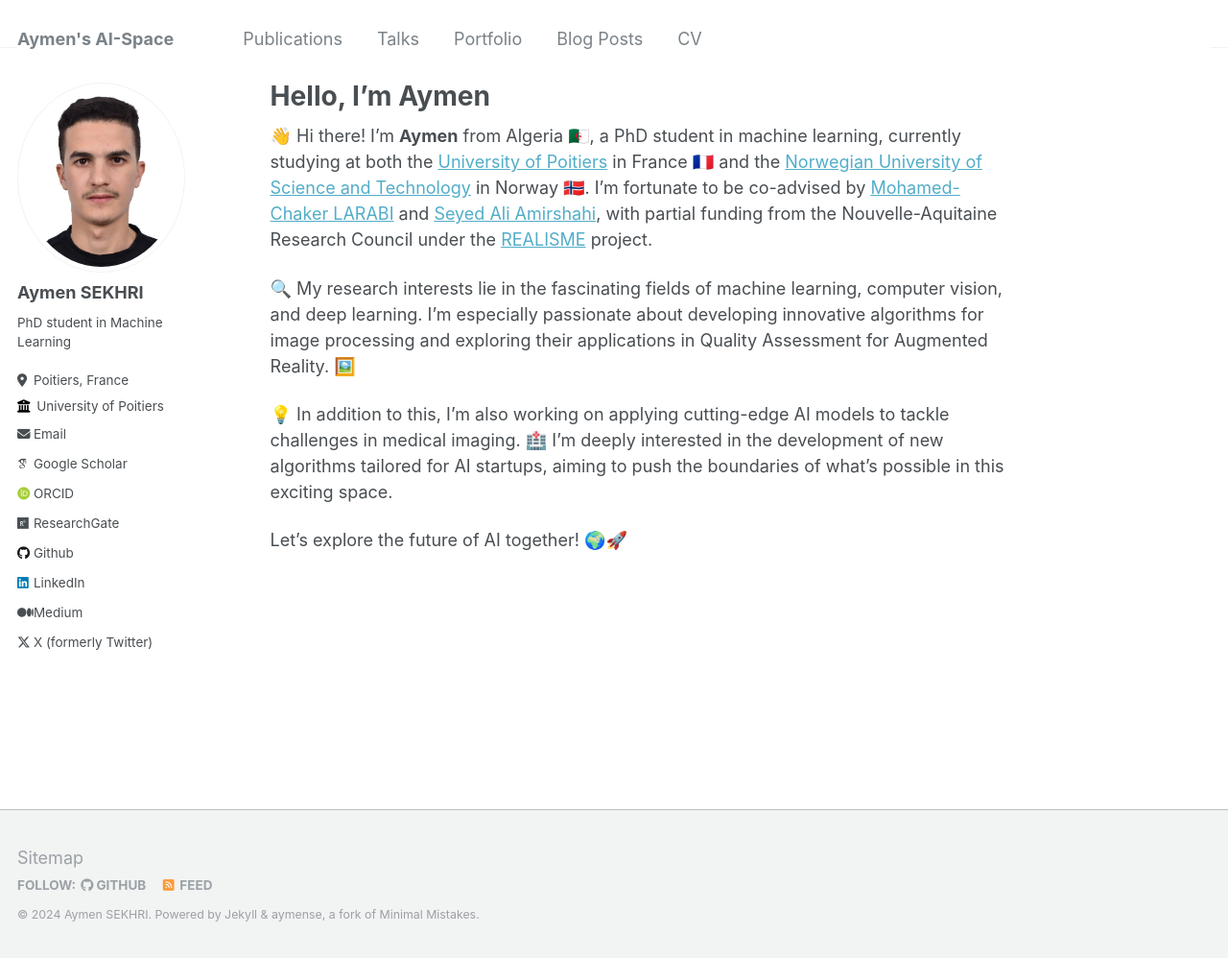
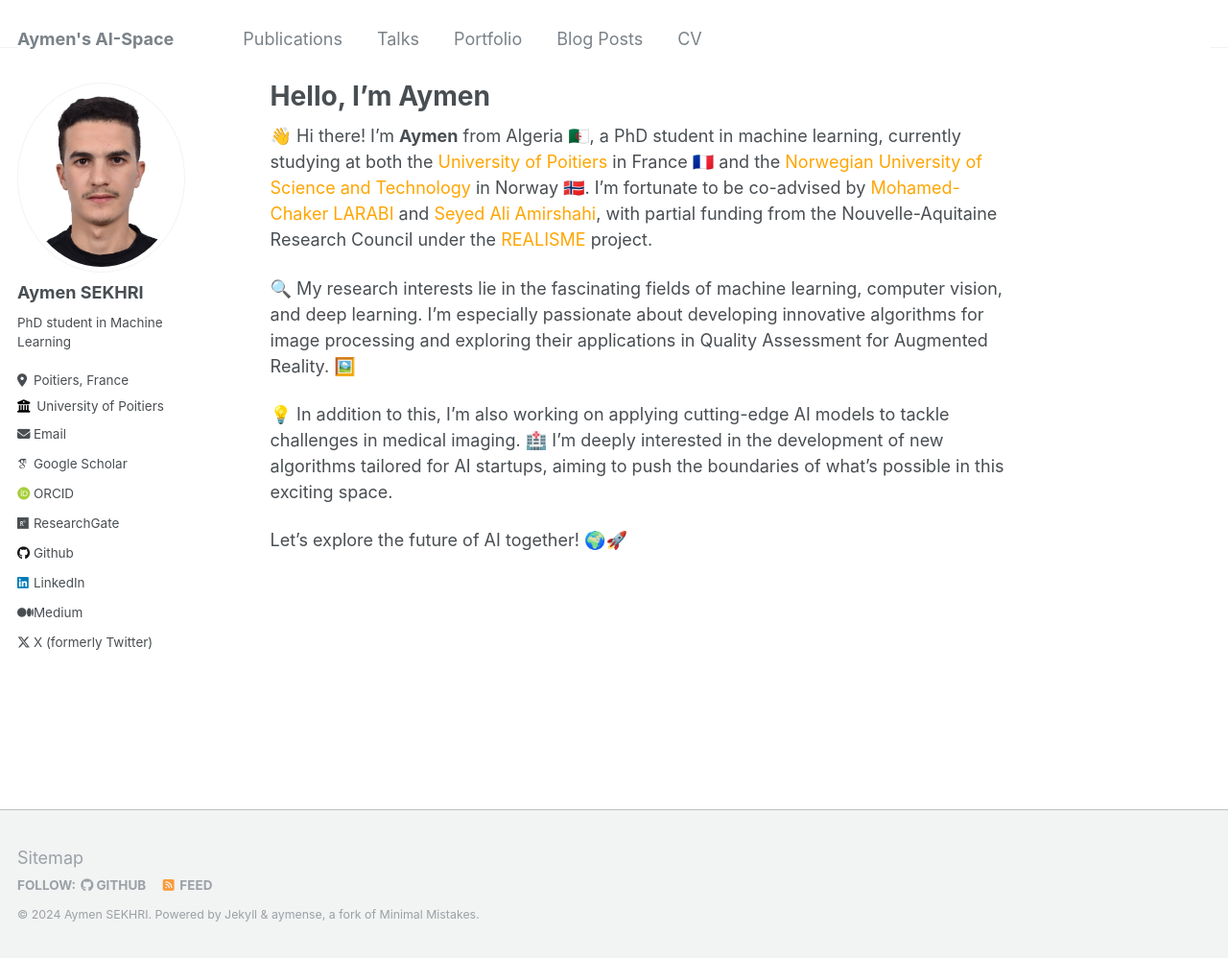
Before and after one commit to AymenSe/AymenSe.github.io, a Jekyll site: the page built from _pages/about.md, in a window 1280 px wide and 998 px high. Shown: the whole window at 96% size. Built offline with Jekyll 4.4.1, drawn with Linux system fonts in a browser that asks for light colours; some web fonts are replaced.

Commit message:
fixing colors

```diff
--- a/_pages/about.md
+++ b/_pages/about.md
@@ -7,7 +7,7 @@ redirect_from:
   - /about.html
 ---
 
-👋 Hi there! I'm **Aymen** from Algeria 🇩🇿, a PhD student in machine learning, currently studying at both the [University of Poitiers](https://www.univ-poitiers.fr/) in France 🇫🇷 and the [Norwegian University of Science and Technology](https://www.ntnu.edu/gjovik) in Norway 🇳🇴. I’m fortunate to be co-advised by [Mohamed-Chaker LARABI](https://xlim-sic.labo.univ-poitiers.fr/larabi/) and [Seyed Ali Amirshahi](https://www.ntnu.edu/employees/s.ali.amirshahi), with partial funding from the Nouvelle-Aquitaine Research Council under the [REALISME]() project.
+👋 Hi there! I'm **Aymen** from Algeria 🇩🇿, a PhD student in machine learning, currently studying at both the <a href="https://www.univ-poitiers.fr/" style="color: orange; text-decoration: none;">University of Poitiers</a> in France 🇫🇷 and the <a href="https://www.ntnu.edu/gjovik" style="color: orange; text-decoration: none;">Norwegian University of Science and Technology</a> in Norway 🇳🇴. I’m fortunate to be co-advised by <a href="https://xlim-sic.labo.univ-poitiers.fr/larabi/" style="color: orange; text-decoration: none;">Mohamed-Chaker LARABI</a> and <a href="https://www.ntnu.edu/employees/s.ali.amirshahi" style="color: orange; text-decoration: none;">Seyed Ali Amirshahi</a>, with partial funding from the Nouvelle-Aquitaine Research Council under the <a href="#" style="color: orange; text-decoration: none;">REALISME</a> project.
 
 🔍 My research interests lie in the fascinating fields of machine learning, computer vision, and deep learning. I'm especially passionate about developing innovative algorithms for image processing and exploring their applications in Quality Assessment for Augmented Reality. 🖼️
 
```
